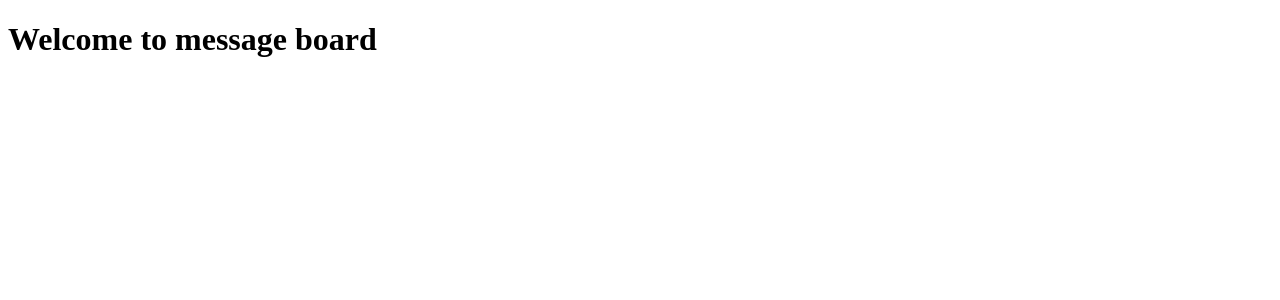
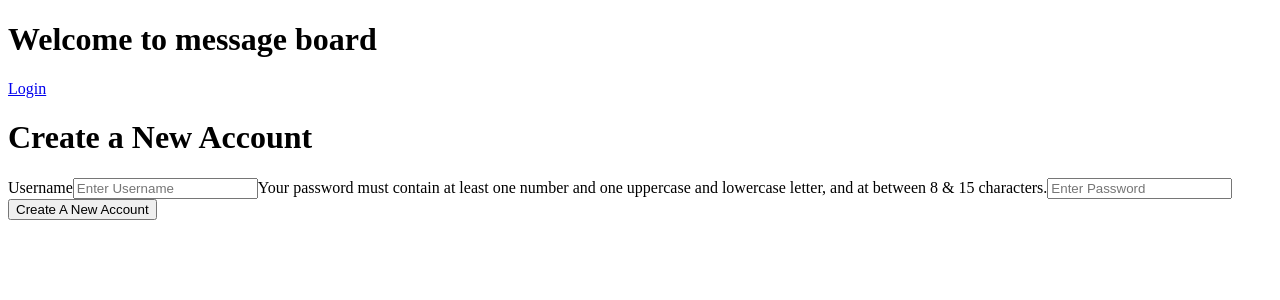
Before and after one commit to johnKennedy79/React_FS_Messages, a React (Vite) app in the folder client/: page /signUp in a window 1280 px wide. Shown: the top 300 px of the page. Built offline with nearby package versions, Linux system fonts and the light colour scheme.

Commit message:
new categories form completed new sign up completed and working

```diff
--- a/client/src/App.jsx
+++ b/client/src/App.jsx
@@ -4,15 +4,15 @@ import MessageBoard from "./pages/messageBoard";
 import NewMessageForm from "./Components/newMessageForm";
 import NewCategories from "./Components/newCategoriesForm";
 import Login from "./pages/login";
+import SignUp from "./pages/signUp";
+
 export default function App() {
-  // localStorage.getItem("userName");
-  // console.log(userName);
-  // const [userName, setUserName] = useState(localStorage.getItem("userName"));
   return (
     <>
       <h1>Welcome to message board</h1>
       <Routes>
         <Route path="/" element={<Login />} />
+        <Route path="/signUp" element={<SignUp />} />
         <Route path="/messageBoard/:username" element={<MessageBoard />}>
           <Route path="newmessage" element={<NewMessageForm />} />
           <Route path="newcategories" element={<NewCategories />} />
--- a/client/src/Components/newCategoriesForm.jsx
+++ b/client/src/Components/newCategoriesForm.jsx
@@ -1,3 +1,97 @@
+import { useEffect, useState } from "react";
+
 export default function NewCategories() {
-  return <h1> Add New Catagories</h1>;
+  const [category, setCategory] = useState([]);
+  const [catForm, setCatForm] = useState({
+    name: "",
+    colour: "",
+  });
+
+  useEffect(() => {
+    getCategories();
+  }, []);
+  async function getCategories() {
+    const catRes = await fetch("http://localhost:8080/categories");
+    const categoryData = await catRes.json();
+    setCategory(categoryData);
+  }
+
+  function handleChange(event) {
+    const name = event.target.name;
+    const value = event.target.value;
+    setCatForm({ ...catForm, [name]: value });
+  }
+
+  async function handleSubmit(event) {
+    try {
+      event.preventDefault();
+      const result = await fetch("http://localhost:8080/categories", {
+        method: "POST",
+        headers: { "Content-Type": "application/json" },
+        body: JSON.stringify(catForm),
+      });
+      if (!result.ok) {
+        throw new Error("message:its broken ");
+      }
+      setCatForm({
+        name: "",
+        colour: "",
+      });
+    } catch (error) {
+      console.log(error);
+    }
+  }
+  return (
+    <div>
+      <h1> Add New Catagories</h1>
+      <form onSubmit={handleSubmit} className="newCatForm">
+        <label htmlFor="newCategory" className="catNameLabel">
+          {" "}
+          Give Your New Category A Name
+        </label>
+        <input
+          className="catNameInput"
+          type="text"
+          name="name"
+          id="newCategory"
+          onChange={handleChange}
+          value={catForm.name}
+          placeholder="Enter category name here..."
+        />
+        <label htmlFor="newCategoryColour" className="catColorLabel">
+          {" "}
+          Pick A Colour For Your New Category
+        </label>
+        <input
+          className="catColorInput"
+          type="color"
+          name="colour"
+          id="newCategoryColour"
+          onChange={handleChange}
+          value={catForm.colour}
+        />
+        <button className="newCatBtn">Add New Category</button>
+      </form>
+
+      <table className="catTable">
+        <tbody>
+          <th className="catTableHead">Current Categories</th>
+          <tr className="catTableTitle">
+            <td>Category Name</td>
+            <td>Category Colour</td>
+          </tr>
+          {category.map((category) => (
+            <tr
+              key={category.id}
+              style={{ backgroundColor: category.colour }}
+              className="catTableRow"
+            >
+              <td>{category.name}</td>
+              <td>{category.colour}</td>
+            </tr>
+          ))}
+        </tbody>
+      </table>
+    </div>
+  );
 }
--- a/client/src/Components/newMessageForm.jsx
+++ b/client/src/Components/newMessageForm.jsx
@@ -1,5 +1,6 @@
 import { useEffect, useState } from "react";
 import { useParams } from "react-router-dom";
+
 export default function NewMessageForm() {
   const [category, setCategory] = useState([]);
   const [user, setUser] = useState([null]);
@@ -22,6 +23,7 @@ export default function NewMessageForm() {
     const categoryData = await catRes.json();
     setCategory(categoryData);
   }
+
   //get userdata
   async function getUser() {
     try {
@@ -35,12 +37,14 @@ export default function NewMessageForm() {
       console.error(error);
     }
   }
+
   //handle change of form
   function handleChange(event) {
     const name = event.target.name;
     const value = event.target.value;
     setForm({ ...form, [name]: value });
   }
+
   //handle submit of form
   async function handleSubmit(event) {
     try {
@@ -59,7 +63,6 @@ export default function NewMessageForm() {
         message: "",
         category: "",
       });
-      console.log("data submited");
     } catch (error) {
       console.log(error);
     }
@@ -75,6 +78,7 @@ export default function NewMessageForm() {
           id="message"
           onChange={handleChange}
           value={form.message}
+          placeholder="Enter your new message here..."
         ></textarea>
         <select
           className="postCats"
--- a/client/src/pages/login.jsx
+++ b/client/src/pages/login.jsx
@@ -16,11 +16,9 @@ export default function Login() {
   function handleChange(event) {
     setLoginForm({ ...loginForm, [event.target.name]: event.target.value });
   }
-
+  //user entry validation
   const userValidation = async (event) => {
     event.preventDefault();
-    console.log("form submited");
-    console.log(loginForm);
     const response = await fetch("http://localhost:8080/login", {
       method: "POST",
       headers: { "Content-Type": "application/json" },
@@ -59,9 +57,11 @@ export default function Login() {
           value={loginForm.name}
           onChange={handleChange}
           placeholder="Enter Username"
+          required
         />
         <label className="passwordLabel" htmlFor="password">
-          Password
+          Your password must contain at least one number and one uppercase and
+          lowercase letter, and at between 8 & 15 characters.
         </label>
         <input
           className="passwordBox"
@@ -71,6 +71,8 @@ export default function Login() {
           value={loginForm.password}
           onChange={handleChange}
           placeholder="Enter Password"
+          pattern="(?=.*\d)(?=.*[a-z])(?=.*[A-Z]).{8,15}"
+          required
         />
         <button type="Submit">Login</button>
       </form>
--- a/client/src/pages/messageBoard.jsx
+++ b/client/src/pages/messageBoard.jsx
@@ -1,5 +1,6 @@
 import { useEffect, useState } from "react";
 import { Link, Outlet } from "react-router-dom";
+
 export default function MessageBoard() {
   const [messages, setMessages] = useState([]);
 
--- a/client/src/pages/signUp.jsx
+++ b/client/src/pages/signUp.jsx
@@ -1,5 +1,76 @@
-import { useState, useEffect } from "react";
+import { useState } from "react";
+import { useNavigate, Link } from "react-router-dom";
 
-export default function signUp() {
-  return <div>signUp</div>;
+export default function SignUp() {
+  const navigate = useNavigate();
+  const [signForm, setSignForm] = useState({
+    name: "",
+    password: "",
+  });
+
+  function handleChange(event) {
+    const name = event.target.name;
+    const value = event.target.value;
+    setSignForm({ ...signForm, [name]: value });
+  }
+
+  async function handleSubmit(event) {
+    try {
+      event.preventDefault();
+      const result = await fetch("http://localhost:8080/signUp", {
+        method: "POST",
+        headers: { "Content-Type": "application/json" },
+        body: JSON.stringify(signForm),
+      });
+      if (result.ok) {
+        console.log("data submited");
+        navigate("/");
+      } else {
+        throw new Error("message:its broken ");
+      }
+    } catch (error) {
+      console.log(error);
+    }
+    setSignForm({
+      name: "",
+      password: "",
+    });
+  }
+  return (
+    <div>
+      <Link to="/">Login</Link>
+      <h1>Create a New Account</h1>
+      <form className="loginForm" onSubmit={handleSubmit}>
+        <label className="usernamelabel" htmlFor="username">
+          Username
+        </label>
+        <input
+          className="usernameBox"
+          type="text"
+          name="name"
+          id="name"
+          value={signForm.name}
+          onChange={handleChange}
+          placeholder="Enter Username"
+          required
+        />
+        <label className="passwordLabel" htmlFor="password">
+          Your password must contain at least one number and one uppercase and
+          lowercase letter, and at between 8 & 15 characters.
+        </label>
+        <input
+          className="passwordBox"
+          type="password"
+          name="password"
+          id="password"
+          value={signForm.password}
+          onChange={handleChange}
+          placeholder="Enter Password"
+          pattern="(?=.*\d)(?=.*[a-z])(?=.*[A-Z]).{8,15}"
+          required
+        />
+        <button type="Submit">Create A New Account</button>
+      </form>
+    </div>
+  );
 }
```
Also changed, not shown: client/eslint.config.js (+17 -17 lines), 1 other file (tests, documents, lock files or other folders).
